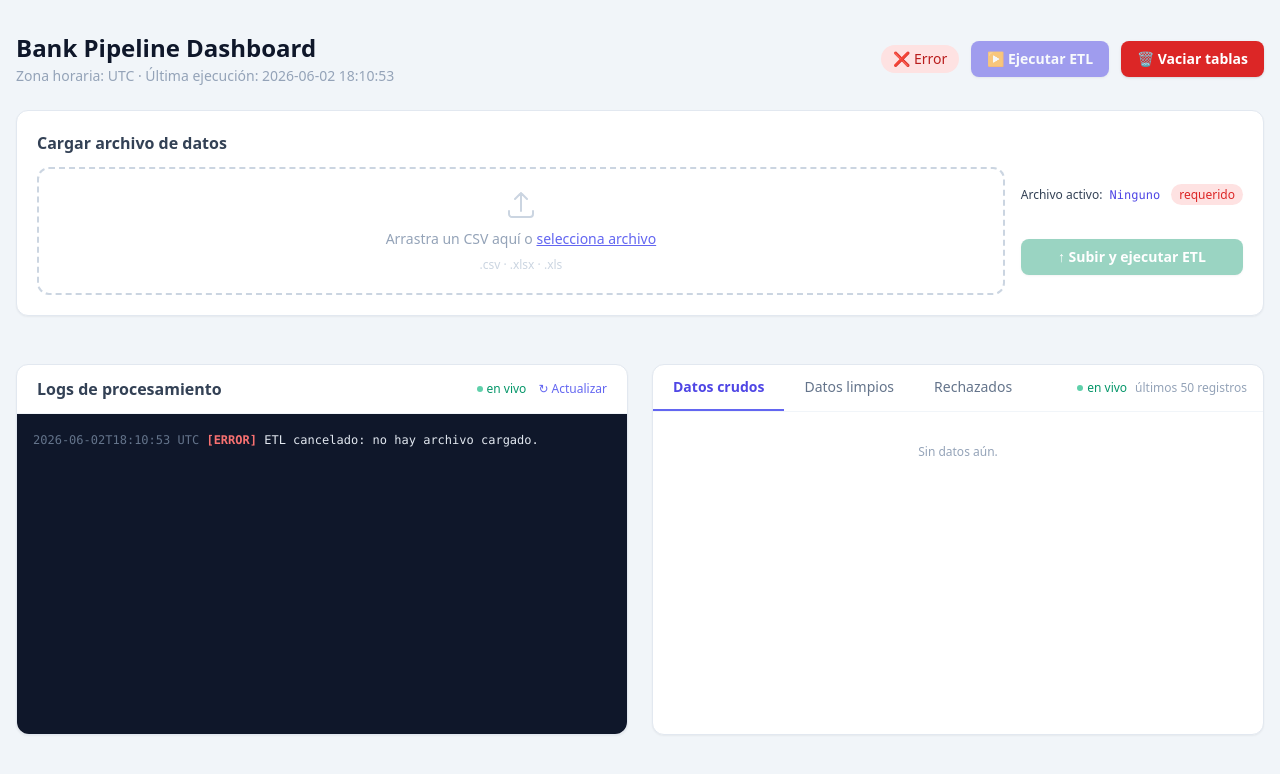
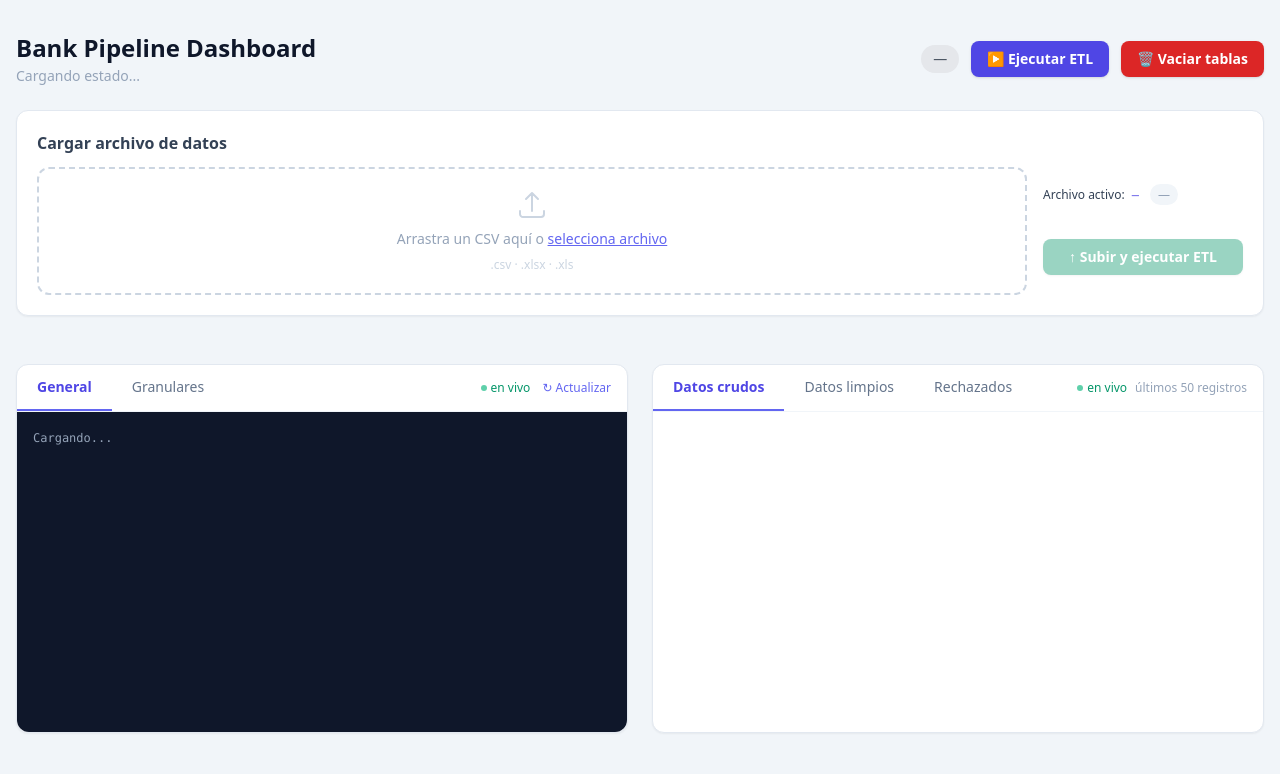
Before and after one commit to ben-castroo/bank-pipeline, a Flask app: page / in a window 1280 px wide. Shown: the top 774 px of the page. Run offline with Flask 3, Linux system fonts and the light colour scheme; some libraries are stand-ins or nearby versions.

Commit message:
feat: pestana logs granulares por fila (normaliz + binario invalido)

```diff
--- a/etl/app.py
+++ b/etl/app.py
@@ -114,6 +114,31 @@
     return jsonify(_log_capture.get_logs()), 200
 
 
+@app.get("/logs/granular")
+def get_granular_logs():
+    try:
+        engine = get_engine()
+        with engine.connect() as conn:
+            rows = conn.execute(text(
+                "SELECT row_index, event, detail, snapshot, run_at "
+                "FROM etl_row_logs ORDER BY row_index, id LIMIT 1000"
+            )).mappings().all()
+        result = []
+        for r in rows:
+            entry = {
+                "row_index": r["row_index"],
+                "event": r["event"],
+                "detail": r["detail"],
+                "run_at": r["run_at"].isoformat() if r["run_at"] else None,
+            }
+            if r["snapshot"]:
+                entry["snapshot"] = r["snapshot"]
+            result.append(entry)
+        return jsonify(result), 200
+    except Exception as exc:
+        return jsonify({"error": str(exc)}), 500
+
+
 @app.post("/run")
 def trigger():
     if _status["state"] == "running":
@@ -222,10 +247,10 @@
         engine = get_engine()
         with engine.begin() as conn:
             conn.execute(text(
-                "TRUNCATE TABLE bank_raw, bank_clean, etl_reports, etl_rejected RESTART IDENTITY CASCADE"
+                "TRUNCATE TABLE bank_raw, bank_clean, etl_reports, etl_rejected, etl_row_logs RESTART IDENTITY CASCADE"
             ))
         results["render"] = "ok"
-        log.warning("Tablas vaciadas en Render PG: bank_raw, bank_clean, etl_reports, etl_rejected")
+        log.warning("Tablas vaciadas en Render PG: bank_raw, bank_clean, etl_reports, etl_rejected, etl_row_logs")
     except Exception as exc:
         results["render"] = str(exc)
         log.error("Error al vaciar tablas en Render PG: %s", exc)
--- a/etl/templates/dashboard.html
+++ b/etl/templates/dashboard.html
@@ -75,18 +75,44 @@
 
       <!-- Logs -->
       <div class="bg-white rounded-xl shadow-sm border border-slate-200 flex flex-col">
-        <div class="flex items-center justify-between px-5 py-3 border-b border-slate-100">
-          <h2 class="font-semibold text-slate-700">Logs de procesamiento</h2>
-          <div class="flex items-center gap-3">
+        <!-- Tabs de logs -->
+        <div class="flex items-center justify-between border-b border-slate-100">
+          <div class="flex">
+            <button id="logtab-general" onclick="switchLogTab('general')"
+              class="px-5 py-3 text-sm font-semibold border-b-2 border-indigo-500 text-indigo-600">
+              General
+            </button>
+            <button id="logtab-granular" onclick="switchLogTab('granular')"
+              class="px-5 py-3 text-sm font-medium text-slate-500 hover:text-slate-700 border-b-2 border-transparent flex items-center gap-1.5">
+              Granulares
+              <span id="granular-count" class="hidden px-1.5 py-0.5 rounded-full text-xs bg-sky-100 text-sky-600 font-semibold"></span>
+            </button>
+          </div>
+          <div class="flex items-center gap-3 pr-4">
             <span class="flex items-center gap-1 text-xs text-emerald-600">
               <span class="w-1.5 h-1.5 bg-emerald-500 rounded-full animate-pulse"></span>en vivo
             </span>
-            <button onclick="loadLogs()" class="text-xs text-indigo-500 hover:underline">↻ Actualizar</button>
+            <button onclick="refreshLogTab()" class="text-xs text-indigo-500 hover:underline">↻ Actualizar</button>
           </div>
         </div>
-        <div id="log-container"
+        <!-- Contenedor General -->
+        <div id="log-general-container"
           class="font-mono text-xs p-4 h-80 overflow-y-auto bg-slate-900 rounded-b-xl leading-5 space-y-0.5">
           <span class="text-slate-400">Cargando...</span>
+        </div>
+        <!-- Contenedor Granulares -->
+        <div id="log-granular-container" class="hidden h-80 overflow-auto rounded-b-xl">
+          <table class="w-full text-xs text-left">
+            <thead class="bg-slate-50 text-slate-500 sticky top-0">
+              <tr>
+                <th class="px-3 py-2 font-medium">#fila</th>
+                <th class="px-3 py-2 font-medium">Evento</th>
+                <th class="px-3 py-2 font-medium">Detalle</th>
+                <th class="px-3 py-2 font-medium">Datos originales</th>
+              </tr>
+            </thead>
+            <tbody id="granular-body" class="divide-y divide-slate-100"></tbody>
+          </table>
         </div>
       </div>
 
@@ -219,11 +245,77 @@
       } catch(e) {}
     }
 
-    // ── Logs ─────────────────────────────────────────────────────────────────
+    // ── Logs generales ──────────────────────────────────────────────────────────────
     async function loadLogs() {
       try {
         const logs = await fetch('/logs').then(r => r.json());
-        const el = document.getElementById('log-container');
+        const el = document.getElementById('log-general-container');
+        if (!logs.length) {
+          el.innerHTML = '<span class="text-slate-500">Sin logs aún.</span>';
+          return;
+        }
+        el.innerHTML = logs.map(l =>
+          `<p><span class="text-slate-500">${esc(l.time)}</span> ` +
+          `<span class="font-semibold ${LOG_COLOR[l.level] ?? 'text-white'}">[${l.level}]</span> ` +
+          `<span class="text-slate-200">${esc(l.message)}</span></p>`
+        ).join('');
+      } catch(e) {}
+    }
+
+    // ── Logs granulares ─────────────────────────────────────────────────────────
+    const EVENT_COLOR = {
+      'normalizado':      'bg-sky-100 text-sky-700',
+      'binario_invalido': 'bg-orange-100 text-orange-700',
+    };
+
+    async function loadGranularLogs() {
+      try {
+        const logs = await fetch('/logs/granular').then(r => r.json());
+        const tbody = document.getElementById('granular-body');
+        const badge = document.getElementById('granular-count');
+        if (!Array.isArray(logs) || !logs.length) {
+          tbody.innerHTML = '<tr><td class="px-4 py-8 text-slate-400 text-center" colspan="4">Sin eventos granulares aún. Ejecuta el ETL primero.</td></tr>';
+          badge.classList.add('hidden');
+          return;
+        }
+        badge.textContent = logs.length;
+        badge.classList.remove('hidden');
+        tbody.innerHTML = logs.map(r => {
+          const cls = EVENT_COLOR[r.event] ?? 'bg-slate-100 text-slate-600';
+          const snapHtml = r.snapshot
+            ? `<details class="cursor-pointer"><summary class="text-indigo-500 hover:underline">ver datos</summary>` +
+              `<pre class="mt-1 text-slate-500 whitespace-pre-wrap break-all max-w-xs">${esc(JSON.stringify(r.snapshot, null, 2))}</pre></details>`
+            : '—';
+          return `<tr class="hover:bg-slate-50">
+            <td class="px-3 py-1.5 font-mono text-slate-500">${esc(String(r.row_index))}</td>
+            <td class="px-3 py-1.5"><span class="px-2 py-0.5 rounded-full text-xs font-medium ${cls}">${esc(r.event)}</span></td>
+            <td class="px-3 py-2 text-slate-700 max-w-xs break-words">${esc(r.detail)}</td>
+            <td class="px-3 py-1.5">${snapHtml}</td>
+          </tr>`;
+        }).join('');
+      } catch(e) {}
+    }
+
+    // ── Tabs de logs ───────────────────────────────────────────────────────────────
+    let currentLogTab = 'general';
+    function switchLogTab(tab) {
+      currentLogTab = tab;
+      document.getElementById('log-general-container').classList.toggle('hidden', tab !== 'general');
+      document.getElementById('log-granular-container').classList.toggle('hidden', tab !== 'granular');
+      const extra = ' flex items-center gap-1.5';
+      document.getElementById('logtab-general').className =
+        tab === 'general'
+          ? 'px-5 py-3 text-sm font-semibold border-b-2 border-indigo-500 text-indigo-600'
+          : 'px-5 py-3 text-sm font-medium text-slate-500 hover:text-slate-700 border-b-2 border-transparent';
+      document.getElementById('logtab-granular').className =
+        tab === 'granular'
+          ? `px-5 py-3 text-sm font-semibold border-b-2 border-indigo-500 text-indigo-600${extra}`
+          : `px-5 py-3 text-sm font-medium text-slate-500 hover:text-slate-700 border-b-2 border-transparent${extra}`;
+      if (tab === 'general') loadLogs(); else loadGranularLogs();
+    }
+    function refreshLogTab() {
+      if (currentLogTab === 'general') loadLogs(); else loadGranularLogs();
+    }
         if (!logs.length) {
           el.innerHTML = '<span class="text-slate-500">Sin logs aún.</span>';
           return;
@@ -301,7 +393,7 @@
     function startLiveRefresh() {
       if (liveInterval) return;
       liveInterval = setInterval(() => {
-        loadLogs();
+        if (currentLogTab === 'general') loadLogs(); else loadGranularLogs();
         loadTable(currentTab);
       }, 5000);
     }
```
Also changed, not shown: etl/process_data.py (+72 -4 lines).
